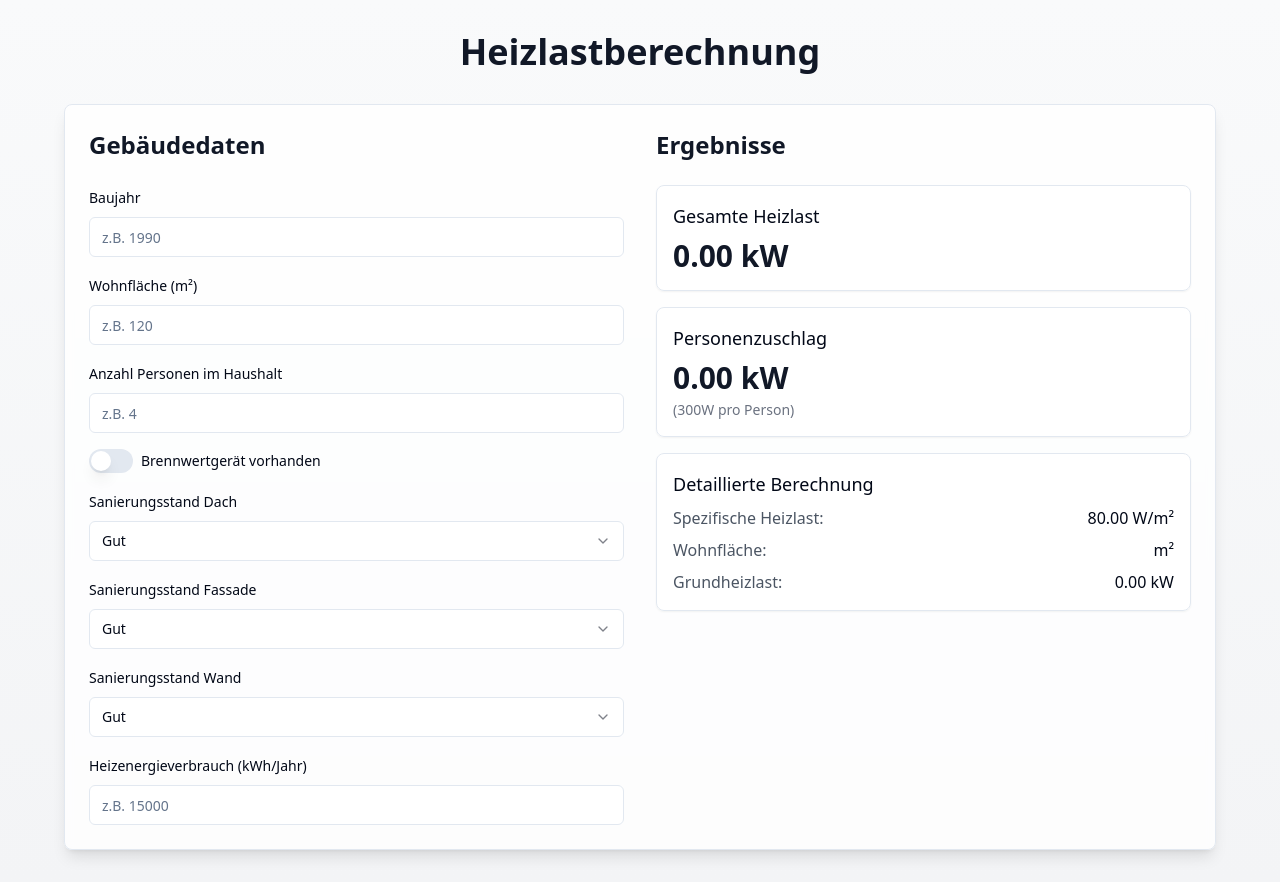
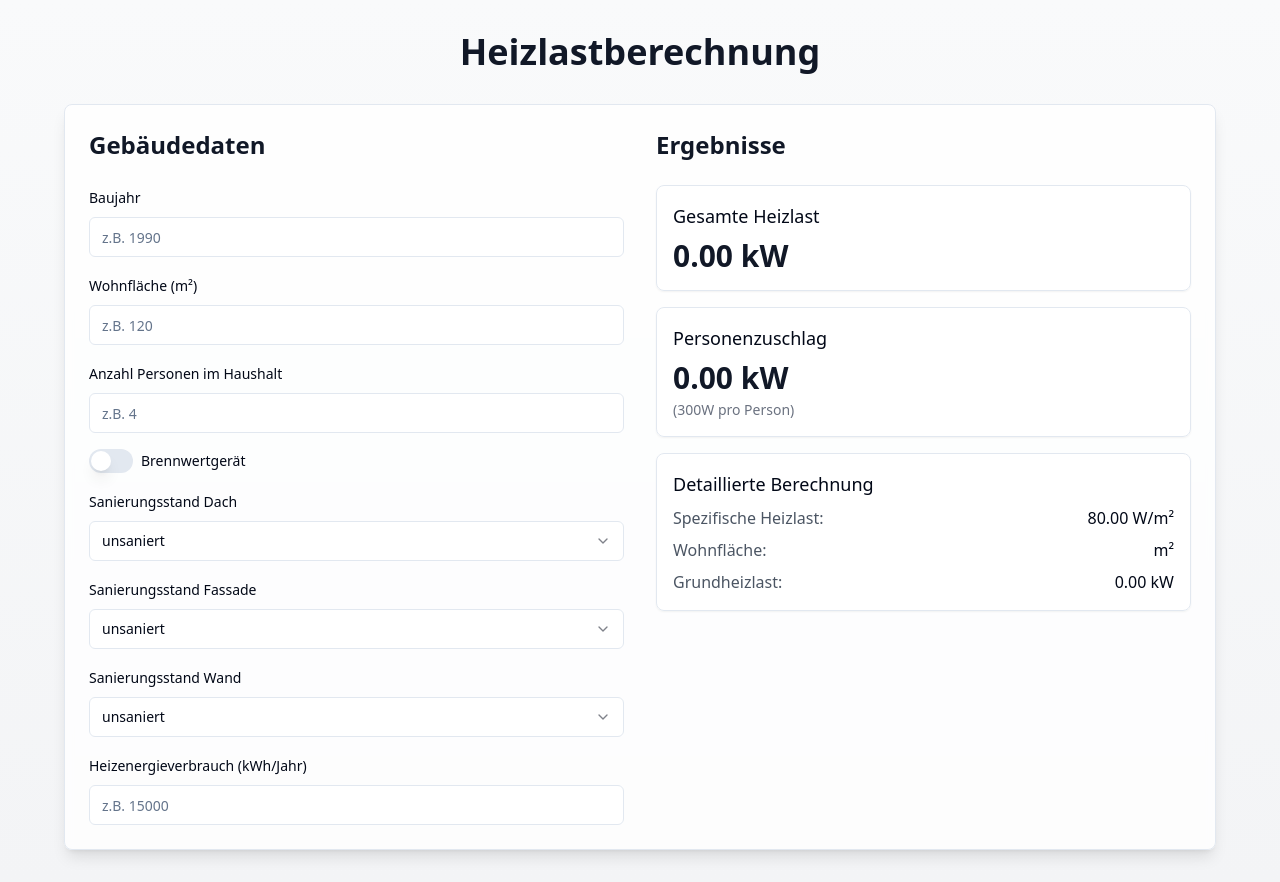
Before and after one commit to dmarkert99/heating-form-calculator, a React (Vite) app: page / in a window 1280 px wide. Built offline with nearby package versions, Linux system fonts and the light colour scheme.

Commit message:
Update HeatingForm.tsx

```diff
--- a/src/components/HeatingForm.tsx
+++ b/src/components/HeatingForm.tsx
@@ -31,9 +31,9 @@ const HeatingForm = () => {
     livingSpace: "",
     occupants: "",
     condensingBoiler: false,
-    roofCondition: "gut",
-    facadeCondition: "gut",
-    wallCondition: "gut",
+    roofCondition: "unsaniert",
+    facadeCondition: "unsaniert",
+    wallCondition: "unsaniert",
     energyConsumption: "",
   });
 
@@ -100,7 +100,7 @@ const HeatingForm = () => {
                 handleInputChange("condensingBoiler", checked)
               }
             />
-            <Label htmlFor="condensingBoiler">Brennwertgerät vorhanden</Label>
+            <Label htmlFor="condensingBoiler">Brennwertgerät</Label>
           </div>
 
           <div className="space-y-2">
@@ -113,10 +113,9 @@ const HeatingForm = () => {
                 <SelectValue placeholder="Wählen Sie den Zustand" />
               </SelectTrigger>
               <SelectContent>
-                <SelectItem value="sehr_gut">Sehr gut</SelectItem>
-                <SelectItem value="gut">Gut</SelectItem>
-                <SelectItem value="mittel">Mittel</SelectItem>
-                <SelectItem value="schlecht">Schlecht</SelectItem>
+                <SelectItem value="saniert">saniert</SelectItem>
+                <SelectItem value="teilsaiert">teilsaniert</SelectItem>
+                <SelectItem value="unsaniert">unsaniert</SelectItem>
               </SelectContent>
             </Select>
           </div>
@@ -133,10 +132,9 @@ const HeatingForm = () => {
                 <SelectValue placeholder="Wählen Sie den Zustand" />
               </SelectTrigger>
               <SelectContent>
-                <SelectItem value="sehr_gut">Sehr gut</SelectItem>
-                <SelectItem value="gut">Gut</SelectItem>
-                <SelectItem value="mittel">Mittel</SelectItem>
-                <SelectItem value="schlecht">Schlecht</SelectItem>
+                <SelectItem value="saniert">saniert</SelectItem>
+                <SelectItem value="teilsaiert">teilsaniert</SelectItem>
+                <SelectItem value="unsaniert">unsaniert</SelectItem>
               </SelectContent>
             </Select>
           </div>
@@ -151,10 +149,9 @@ const HeatingForm = () => {
                 <SelectValue placeholder="Wählen Sie den Zustand" />
               </SelectTrigger>
               <SelectContent>
-                <SelectItem value="sehr_gut">Sehr gut</SelectItem>
-                <SelectItem value="gut">Gut</SelectItem>
-                <SelectItem value="mittel">Mittel</SelectItem>
-                <SelectItem value="schlecht">Schlecht</SelectItem>
+                <SelectItem value="saniert">saniert</SelectItem>
+                <SelectItem value="teilsaiert">teilsaniert</SelectItem>
+                <SelectItem value="unsaniert">unsaniert</SelectItem>
               </SelectContent>
             </Select>
           </div>
```
